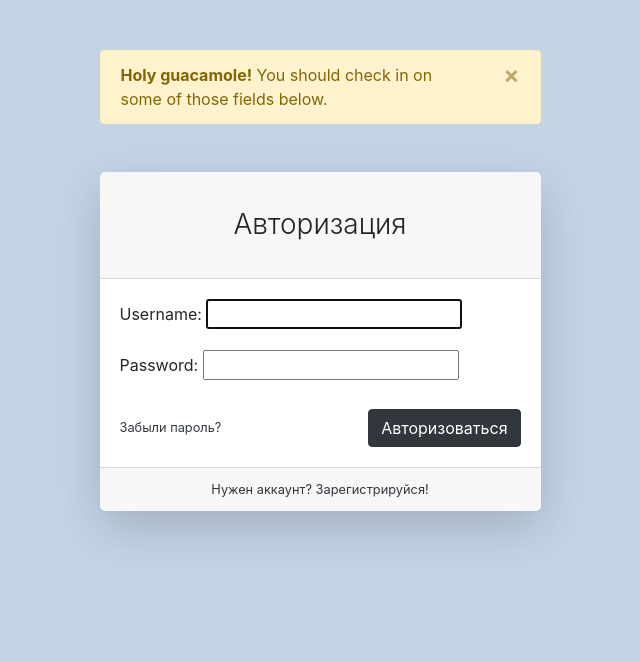
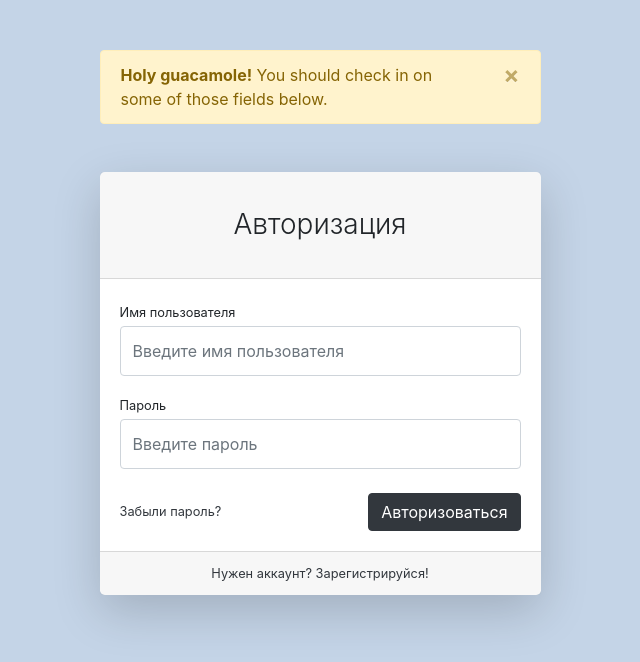
Before and after one commit to lalinaloginoval/geekshop-server, a Django app: page /users/login/ in a window 1280 px wide. Shown: the top 662 px of the page, without its empty margins (320-960 px from the left). Run offline with Django 3.2, Linux system fonts and the light colour scheme; some libraries are stand-ins or nearby versions.

Commit message:
style for login form

```diff
--- a/authapp/forms.py
+++ b/authapp/forms.py
@@ -1,8 +1,14 @@
 from django.contrib.auth.forms import AuthenticationForm
+from django import forms
+
 from authapp.models import User
 
 
 class UserLoginForm(AuthenticationForm):
+    username = forms.CharField(widget=forms.TextInput(attrs={
+        'class': 'form-control py-4', 'placeholder': 'Введите имя пользователя'}))
+    password = forms.CharField(widget=forms.PasswordInput(attrs={
+        'class': 'form-control py-4', 'placeholder': 'Введите пароль'}))
 
     class Meta:
         model = User
--- a/authapp/templates/authapp/login.html
+++ b/authapp/templates/authapp/login.html
@@ -15,17 +15,14 @@
         <div class="card-body">
             <form action="{% url 'users:login' %}" method="post">
                 {% csrf_token %}
-                {{ form.as_p }}
-<!--                <div class="form-group">-->
-<!--                    <label class="small mb-1" for="inputEmailAddress">Имя пользователя</label>-->
-<!--                    <input class="form-control py-4" id="inputEmailAddress" type="email"-->
-<!--                           placeholder="Введите имя пользователя"/>-->
-<!--                </div>-->
-<!--                <div class="form-group">-->
-<!--                    <label class="small mb-1" for="inputPassword">Пароль</label>-->
-<!--                    <input class="form-control py-4" id="inputPassword" type="password"-->
-<!--                           placeholder="Введите пароль"/>-->
-<!--                </div>-->
+                <div class="form-group">
+                    <label class="small mb-1" for="{{ form.username.id_for_label }}">Имя пользователя</label>
+                    {{ form.username }}
+                </div>
+                <div class="form-group">
+                    <label class="small mb-1" for="{{ form.password.id_for_label }}">Пароль</label>
+                    {{ form.password }}
+                </div>
                 <div class="form-group d-flex align-items-center justify-content-between mt-4 mb-0">
                     <a class="small" href="#">Забыли пароль?</a>
                     <input class="btn btn-primary" type="submit" value="Авторизоваться">
```
